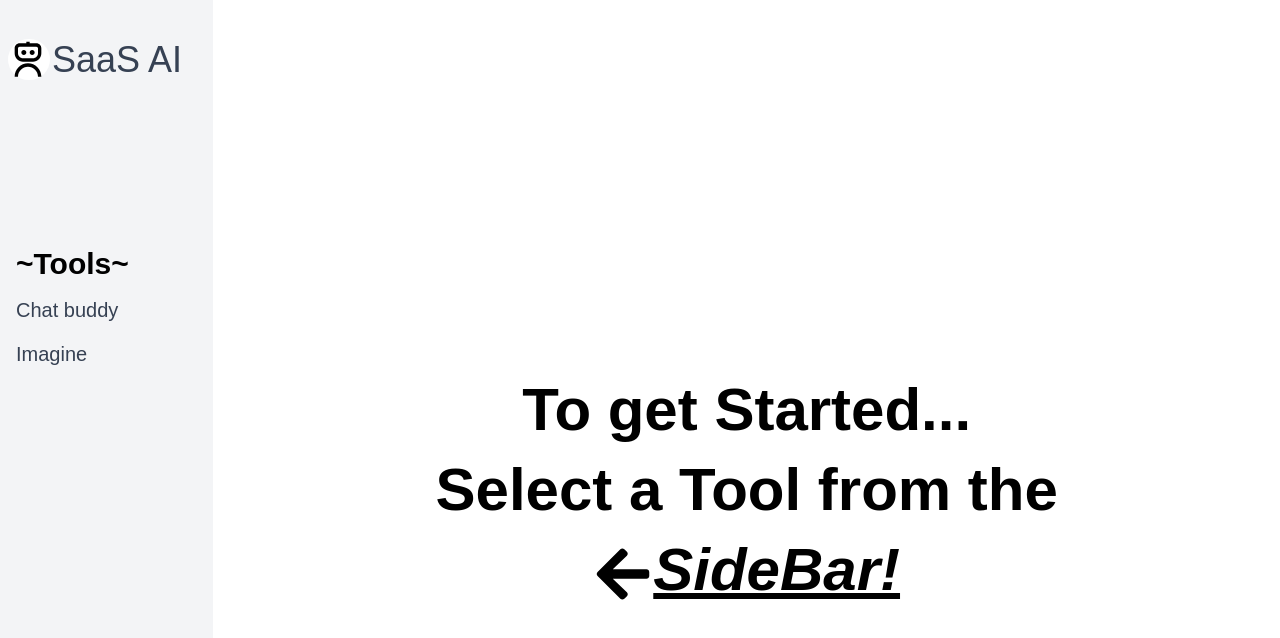
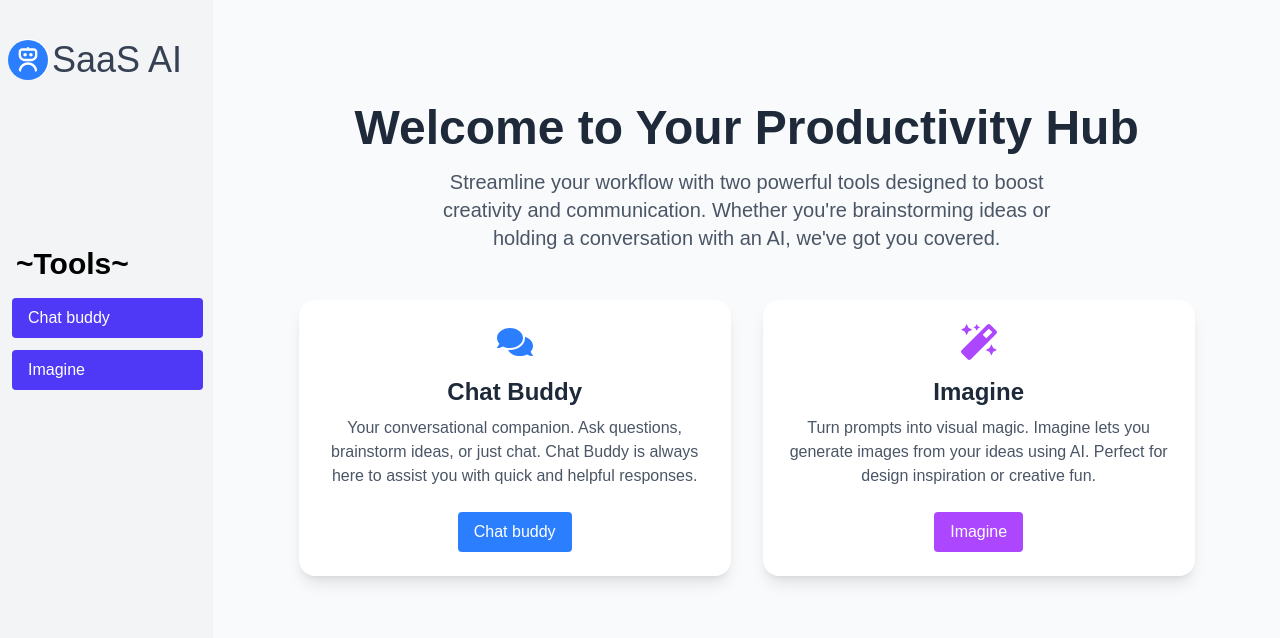
Before and after one commit to waleed-akram/saas-ai, a Next.js app in the folder week-7-9/: page / in a window 1280 px wide. Shown: the top 638 px of the page. Built offline with nearby package versions, Linux system fonts and the light colour scheme.

Commit message:
updated home page UI

```diff
--- a/week-7-9/app/(my-routes)/response-section/secondTool/page.tsx
+++ b/week-7-9/app/(my-routes)/response-section/secondTool/page.tsx
@@ -1,5 +1,3 @@
-import SecontToolResponseSection from "../../../../components/response-section/secondTool/secondTool";
-
 export default function Page() {
   return (
     <div className="m-auto place-items-center">
--- a/week-7-9/app/(my-routes)/sidebar/page.tsx
+++ b/week-7-9/app/(my-routes)/sidebar/page.tsx
@@ -7,7 +7,7 @@ export default function SideBar() {
     <div className="grid col-span-2 row-span-4 w-full h-full breakpoints-sidebar pl-2 bg-gray-100">
       <div className="mt-10 text-4xl break-normal">
         <div className=" inline bg-white rounded-full mr-0.5">
-          <RiRobot3Line className="inline -mr-2 mb-1" size={40} />{" "}
+          <RiRobot3Line className="inline -mr-2 mb-1 bg-blue-500 text-white p-1.5 rounded-full" size={40} />{" "}
         </div>
         <Link href="/" className="text-gray-700 ">
           SaaS AI
--- a/week-7-9/app/context.tsx
+++ b/week-7-9/app/context.tsx
@@ -48,7 +48,7 @@ export function ContextProvider({ children }: props) {
   return (
     <>
       <PromptContext.Provider value={values}>
-        <div className="grid col-span-10 row-span-2 pt-15">{children}</div>
+        <div className="grid col-span-10 row-span-2">{children}</div>
         <Prompts />
       </PromptContext.Provider>
     </>
--- a/week-7-9/app/globals.css
+++ b/week-7-9/app/globals.css
@@ -14,7 +14,7 @@ body {
 }
 
 .btn {
-  @apply text-xl pl-1 py-1.5 w-full text-gray-700 hover:bg-gray-300 hover:rounded-lg hover:cursor-pointer;
+  @apply inline-block mt-2 text-white px-4 py-2 rounded  bg-indigo-600  hover:bg-indigo-800 transition;
 }
 
 .prompt-div {
--- a/week-7-9/app/page.tsx
+++ b/week-7-9/app/page.tsx
@@ -1,19 +1,51 @@
-import { FaArrowLeft } from "react-icons/fa";
+import Link from "next/link";
+import { FaComments, FaMagic } from "react-icons/fa";
 
 export default function MainView() {
   return (
-    <div className="text-center mx-auto mt-80">
-      <span className="text-6xl font-bold">
-        To get Started...
-        <span className="mt-5 block">
-          Select a Tool from the
-          <u className="block mt-5">
+    <main className="min-h-screen -mt-15 flex flex-col items-center justify-center px-6 text-gray-800 bg-gray-50">
+      <h1 className="text-4xl sm:text-5xl font-bold text-center mb-4">
+        Welcome to Your Productivity Hub
+      </h1>
+      <p className="text-lg sm:text-xl text-center max-w-2xl mb-12 text-gray-600">
+        Streamline your workflow with two powerful tools designed to boost
+        creativity and communication. Whether you're brainstorming ideas or
+        holding a conversation with an AI, we've got you covered.
+      </p>
 
-            <FaArrowLeft className="inline" />
-            <i>SideBar!</i>
-          </u>
-        </span>
-      </span>
-    </div>
+      <div className="flex flex-col sm:flex-row gap-8 w-full max-w-4xl justify-center">
+        <div className="bg-white shadow-lg rounded-2xl p-6 text-center w-full sm:w-1/2 hover:shadow-xl transition">
+          <FaComments className="text-4xl text-blue-500 mx-auto mb-4" />
+          <h2 className="text-2xl font-semibold mb-2">Chat Buddy</h2>
+          <p className="text-gray-600 mb-4">
+            Your conversational companion. Ask questions, brainstorm ideas, or
+            just chat. Chat Buddy is always here to assist you with quick and
+            helpful responses.
+          </p>
+          <Link
+            href="/response-section/firstTool"
+            className="inline-block mt-2 text-white bg-blue-500 px-4 py-2 rounded hover:bg-blue-600 transition"
+          >
+            Chat buddy
+          </Link>
+        </div>
+
+        <div className="bg-white shadow-lg rounded-2xl p-6 text-center w-full sm:w-1/2 hover:shadow-xl transition">
+          <FaMagic className="text-4xl text-purple-500 mx-auto mb-4" />
+          <h2 className="text-2xl font-semibold mb-2">Imagine</h2>
+          <p className="text-gray-600 mb-4">
+            Turn prompts into visual magic. Imagine lets you generate images
+            from your ideas using AI. Perfect for design inspiration or creative
+            fun.
+          </p>
+          <Link
+            href="/response-section/secondTool"
+            className="inline-block mt-2 text-white bg-purple-500 px-4 py-2 rounded hover:bg-purple-600 transition"
+          >
+            Imagine
+          </Link>
+        </div>
+      </div>
+    </main>
   );
 }
--- a/week-7-9/components/response-section/responsesection/responseSection.tsx
+++ b/week-7-9/components/response-section/responsesection/responseSection.tsx
@@ -1,6 +1,7 @@
 export default function ResponseSection({params}:{params:string}) {
+
   return (
-    <div className="bg-gray-200 w-full h-fit place-items-center rounded-md p-5 box-border min-w-250 min-h-80 my-4">
+    <div className="mx-auto bg-gray-200 w-fit h-fit place-items-center rounded-md p-5 box-border min-w-250 min-h-80 my-4">
       <div className="my-30 italic underline place-items-center text-justify"><h4 className="text-xl">This is the response section</h4>
       <p className="mt-20">{params}</p>
       </div>
```
